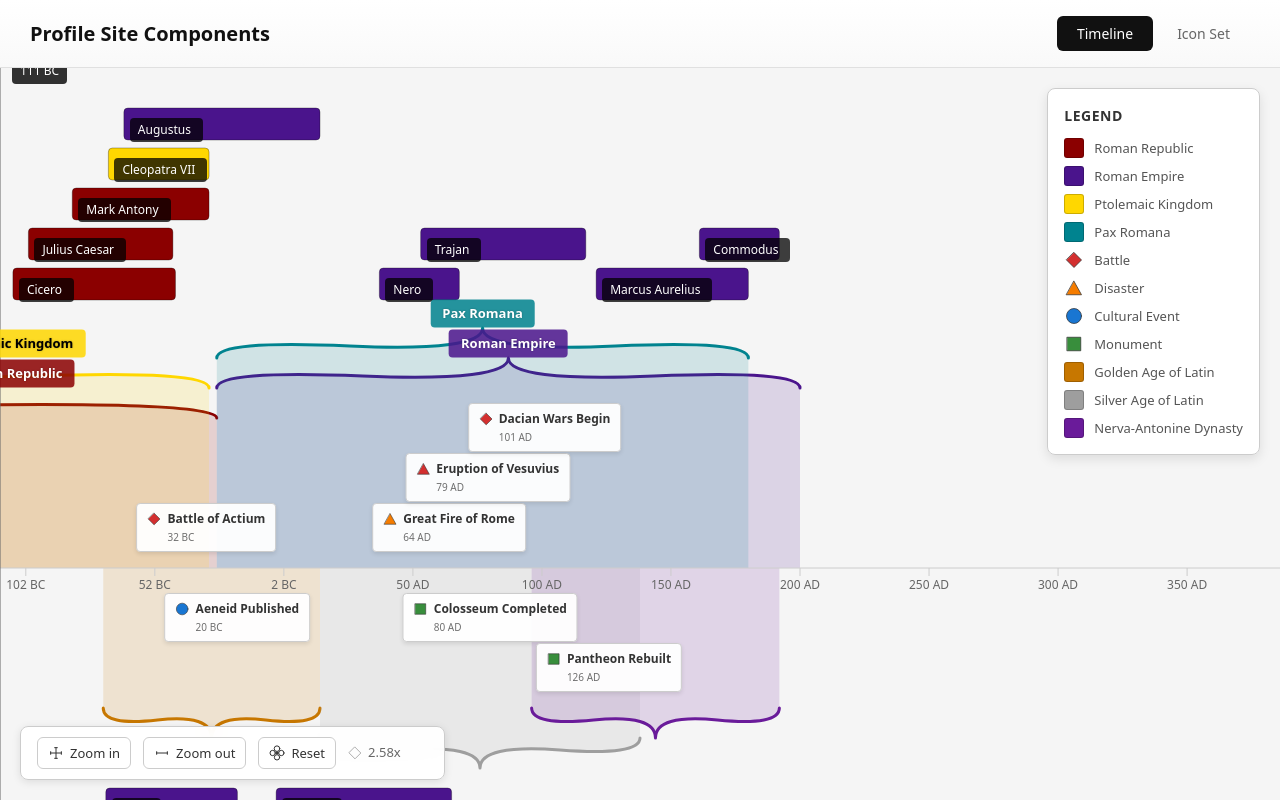
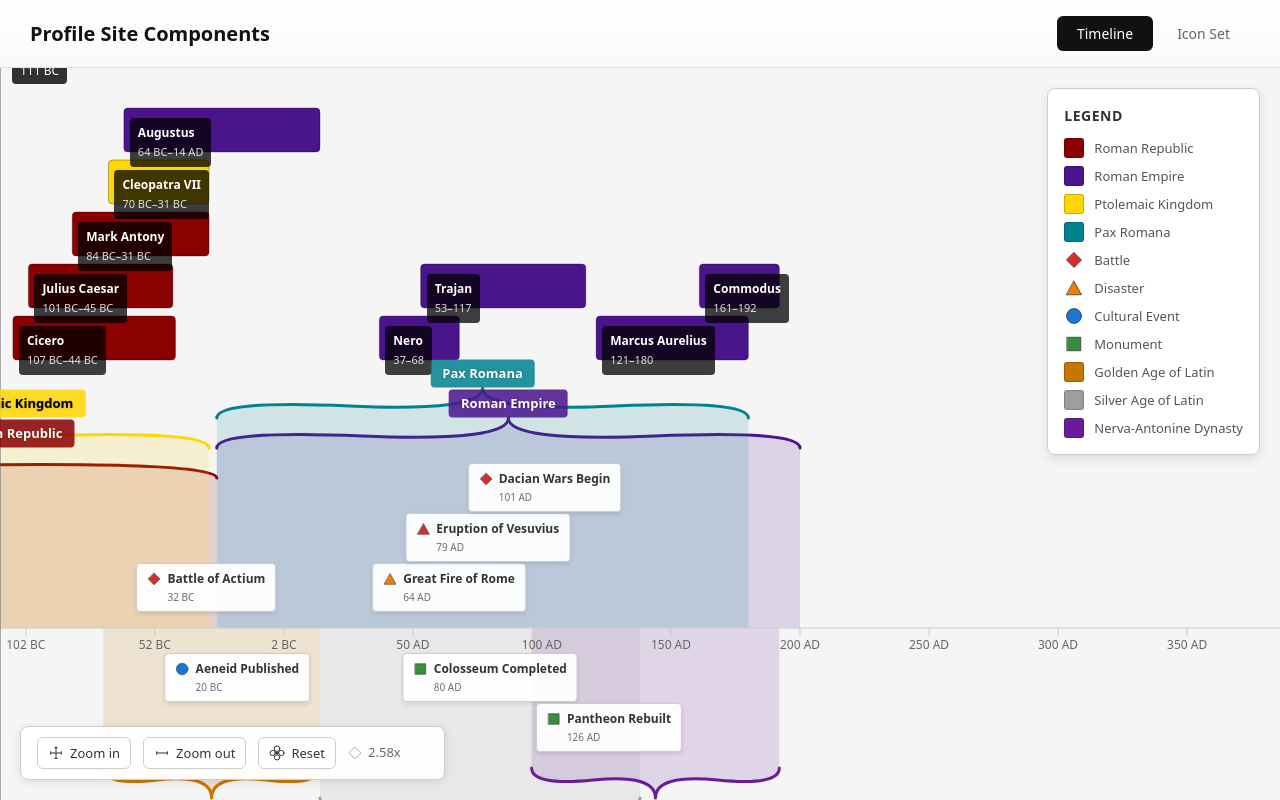
Before and after one commit to hawkandheron-dev/profile-site, a React (Vite) app in the folder timeline-scratch/: page / in a window 1280 px wide. Built offline with nearby package versions, Linux system fonts and the light colour scheme.

Commit message:
Align connection pills and add person label years

```diff
--- a/timeline-scratch/src/components/Timeline/Timeline.jsx
+++ b/timeline-scratch/src/components/Timeline/Timeline.jsx
@@ -122,7 +122,7 @@ export function Timeline({ data, config, onViewportChange, onItemClick }) {
     defaultConfig.laneOrder,
     yearsPerPixel,
     {
-      personRowHeight: 40,
+      personRowHeight: 52,
       pointRowHeight: 50,
       periodRowHeight: 60,
       lanePadding: 20,
--- a/timeline-scratch/src/components/Timeline/components/TimelineModal.jsx
+++ b/timeline-scratch/src/components/Timeline/components/TimelineModal.jsx
@@ -274,7 +274,14 @@ export function TimelineModal({ isOpen, item, itemType, config, onClose, itemInd
                     data-item-type={connection.itemType}
                     onClick={handleReferenceClick}
                   >
-                    {connection.item.name}
+                    <span
+                      className="summary-color-dot"
+                      style={{ backgroundColor: connection.item.color }}
+                    />
+                    <strong>{connection.item.name}</strong>
+                    {connection.item.location && (
+                      <span>{'\u00A0'}in <em>{connection.item.location}</em></span>
+                    )}
                   </button>
                 </li>
               ))}
--- a/timeline-scratch/src/components/Timeline/components/TimelineOverlay.jsx
+++ b/timeline-scratch/src/components/Timeline/components/TimelineOverlay.jsx
@@ -128,10 +128,6 @@ export function TimelineOverlay({
   function renderPeopleLabels() {
     const people = layout.stackedPeople || [];
 
-    // Calculate visible years to determine if we should show year ranges
-    const visibleYears = width * yearsPerPixel;
-    const showYearRange = visibleYears <= 300;
-
     return people.map(person => {
       const { start, end } = getYearRange(person.startDate, person.endDate);
 
@@ -143,7 +139,7 @@ export function TimelineOverlay({
 
       // Position label at bottom-left of the box
       let labelX = startX + 6; // 6px from left edge of box
-      const labelY = boxY + boxHeight - 22; // 22px from bottom of box
+      const labelY = boxY + boxHeight - 34; // space for two-line label
 
       // Sticky behavior: stick to left edge if box extends left of viewport
       const isSticky = startX < 0 && endX > 0;
@@ -156,23 +152,17 @@ export function TimelineOverlay({
         return null;
       }
 
-      // Format year range (only shown when zoomed in enough)
-      let yearRange = '';
-      if (showYearRange) {
       const startYear = start <= 0 ? Math.abs(start - 1) + 1 : start;
       const endYear = end <= 0 ? Math.abs(end - 1) + 1 : end;
       const bcLabel = config.eraLabels === 'BC/AD' ? 'BC' : 'BCE';
       const startIsBC = start <= 0;
       const endIsBC = end <= 0;
-
-        // Format: "X BC" for BC years, just "X" for AD years
-        const startStr = startIsBC ? `${startYear} ${bcLabel}` : `${startYear}`;
-        const endStr = endIsBC ? `${endYear} ${bcLabel}` : `${endYear}`;
-
-        yearRange = startYear !== endYear
-          ? ` (${startStr}-${endStr})`
-          : ` (${startStr})`;
-      }
+      const hasBC = startIsBC || endIsBC;
+      const startSuffix = startIsBC ? ` ${bcLabel}` : hasBC ? ' AD' : '';
+      const endSuffix = endIsBC ? ` ${bcLabel}` : hasBC ? ' AD' : '';
+      const yearRange = startYear !== endYear
+        ? `${startYear}${startSuffix}–${endYear}${endSuffix}`
+        : `${startYear}${startSuffix}`;
 
       return (
         <div
@@ -184,25 +174,30 @@ export function TimelineOverlay({
             top: `${labelY}px`,
             pointerEvents: 'none',
             fontSize: '12px',
-            fontWeight: '500',
+            fontWeight: '600',
             color: '#fff',
             backgroundColor: 'rgba(0, 0, 0, 0.75)',
-            padding: '3px 8px',
+            padding: '6px 8px',
             borderRadius: '4px',
             whiteSpace: 'nowrap',
             zIndex: isSticky ? 10 : 1,
             display: 'flex',
-            alignItems: 'center',
-            gap: '4px',
+            flexDirection: 'column',
+            alignItems: 'flex-start',
+            gap: '2px',
             opacity: getPersonOpacity(person),
             transition: 'opacity 0.15s ease'
           }}
         >
+          <span style={{ display: 'flex', alignItems: 'center', gap: '4px' }}>
             {person.isEmperor && (
               <Icon name="crown" size={12} color="#ffd700" />
             )}
-          <span>{person.name}</span>
-          <span style={{ opacity: 0.9, fontSize: '11px' }}>{yearRange}</span>
+            {person.name}
+          </span>
+          <span style={{ opacity: 0.85, fontSize: '11px', fontWeight: '500' }}>
+            {yearRange}
+          </span>
         </div>
       );
     });
```
Also changed, not shown: 8 other files (tests, documents, lock files or other folders). Lines whose indentation alone changed are shown as unchanged.
